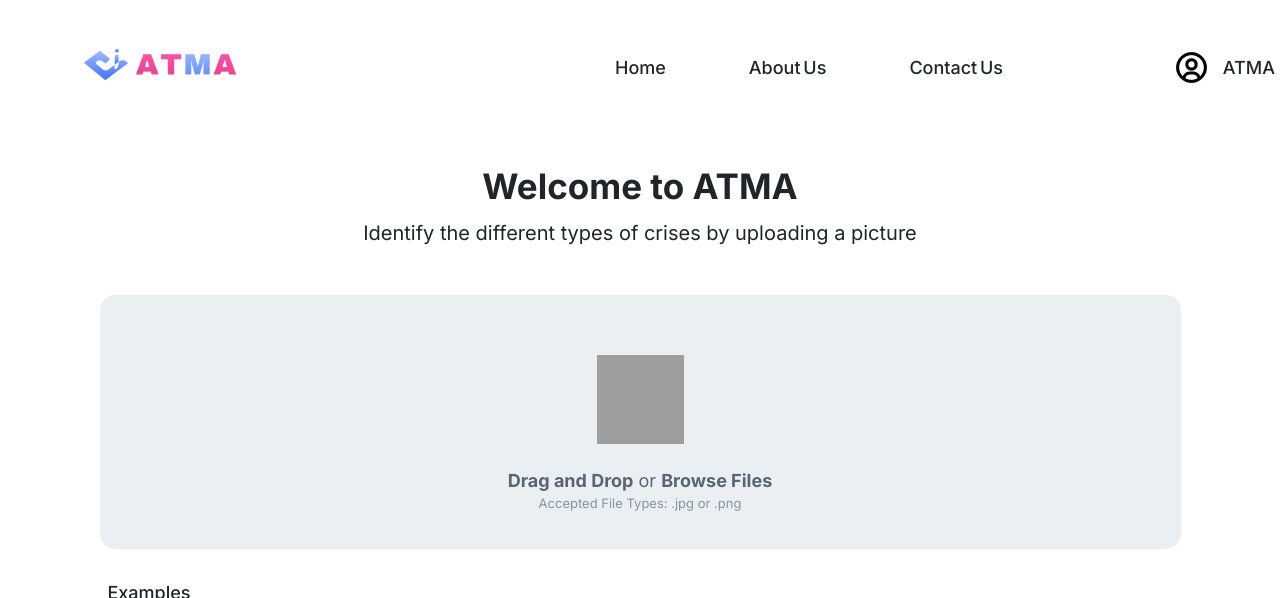
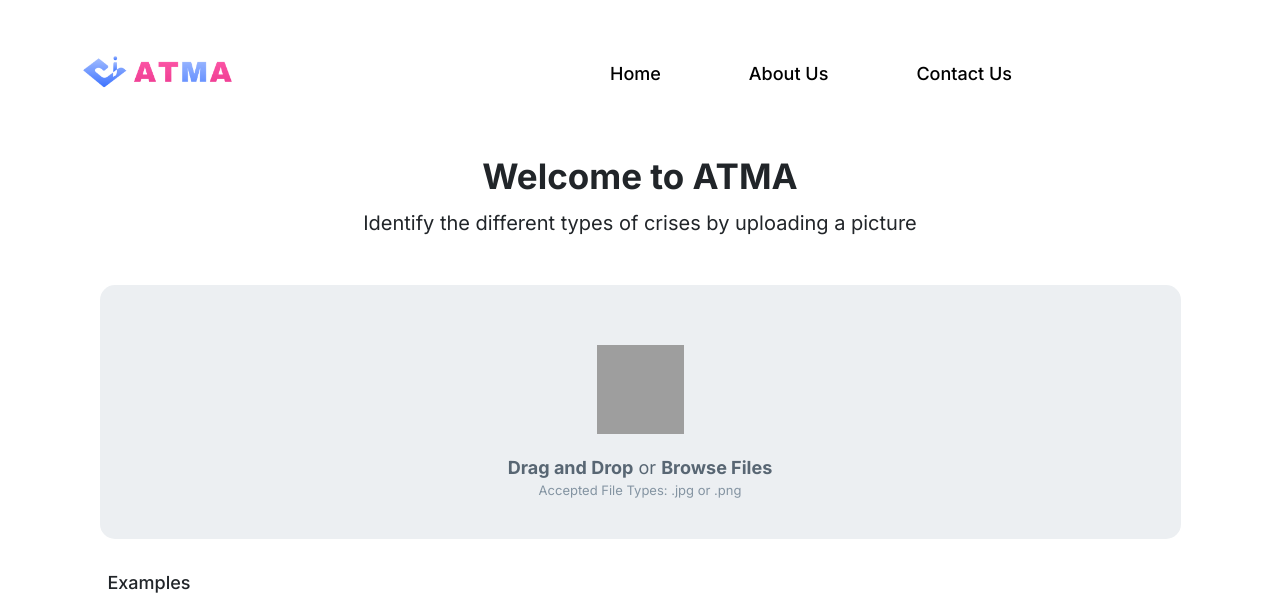
Before and after one commit to Sigmahs/911webdevrepo, a Django app: page / in a window 1280 px wide. Shown: the top 598 px of the page. Run offline with Django 3.2, Linux system fonts and the light colour scheme; a user stored in the database is signed in; data comes from the database, SQL or seed files in the repository; some libraries are stand-ins or nearby versions; grey boxes are pictures that could not be loaded.

Commit message:
changed navigation html and added some hovering features

```diff
--- a/emotions/templates/emotions/home.html
+++ b/emotions/templates/emotions/home.html
@@ -20,7 +20,6 @@
   <script type="text/javascript" src="{% static "js/homepage.js" %}"></script>
   <link rel="preconnect" href="https://fonts.gstatic.com">
   <link href="https://fonts.googleapis.com/css2?family=Inter:wght@400;500;700&display=swap" rel="stylesheet">
-  <link rel="stylesheet" href="{% static "css/navbar.css"%}"/>
   <script src="https://cdn.plot.ly/plotly-latest.min.js"></script>
 
   <!-- Styling for the the interaction page -->
@@ -57,23 +56,213 @@
       color: #828282;
       font-weight:300;
     }
+    /*
+    .nav-bar {
+      width: 100vw;
+      height: 120px;
+      background-color: #ffffff;
+      display: inline-flex;
+      padding-top: 12px;
+    }
+    */
+
+    #home-logo {
+      width: 210px;
+    }
+
+    nav {
+      display: block;
+      width: 100%;
+      margin: 0;
+    }
+
+    nav ul {
+
+      height: 110px;
+      background-color: #ffffff;
+      overflow: hidden;
+      margin: 0;
+      padding: 0;
+    }
+
+    ul.nav-items li {
+      list-style: none;
+      float: left;
+
+    }
+
+    li.nav-text a {
+      display: block;
+      text-decoration: none;
+      min-height: 16px;
+      text-align: center;
+      margin-top: 60px;
+      margin-right: 88px;
+      font-family: Inter;
+      font-size: 18px;
+      font-weight: 500;
+      color: #000000;
+      border-radius: 2px;
+      border-bottom: 3px solid #ffffff;
+      box-shadow: 0 2px 0 0 #ffffff;
+      transition: border-bottom 0.3s;
+    }
+
+      li.nav-text a:hover {
+          text-decoration: none;
+      color: #000000;
+      border-bottom: 3px solid #3d73ff;
+      padding-bottom: auto;
+      transition: border-bottom 0.4s;
+
+      }
+
+    li#nav-logo{
+      margin: 20px 350px 0 50px;
+    }
+
+
+      /*
+    a {
+      color: #000000;
+      border-radius: 2px;
+      border-bottom: 3px solid #ffffff;
+      box-shadow: 0 2px 0 0 #ffffff;
+      transition: border-bottom 0.3s;
+    }
+
+    a:hover {
+      text-decoration: none;
+      color: #000000;
+      border-bottom: 3px solid #3d73ff;
+      transition: border-bottom 0.4s;
+    }
+
+    a:active {
+
+    }
+    */
+    #log-button {
+      width: 124px;
+      height: 35px;
+      padding: 5px 25px 13px 42px;
+      margin: 55px 0 0 95px;
+      border-radius: 100px;
+      border-color: #ffffff;
+      background-color: #3d73ff;
+      color: #ffffff;
+      font-size: 16px;
+      font-family: Inter;
+      font-weight: 500;
+    }
+
+    #log-button:hover {
+      text-decoration: underline white;
+      cursor: pointer;
+    }
+
+    .welcome-text {
+      width: 1261px;
+      height: 120px;
+      text-align: center;
+      font-family: Inter;
+      font-stretch: normal;
+      letter-spacing: normal;
+      line-height; normal;
+      margin-top: 40px;
+      margin-bottom: 15px;
+    }
+
+    #welcome-atma {
+      font-size: 35px;
+      font-weight: bold;
+    }
+    #welcome-info {
+      font-size: 20px;
+      font-weight: normal;
+      margin-top: 5px;
+    }
+
+    .upload-rect {
+      width:1081px;
+      height:254px;
+      margin: auto;
+      border-radius: 15px;
+      background-color: #eceff2;
+      text-align: center;
+      font-family: Inter;
+    }
+
+
+    #cloud-image {
+      width: 87px;
+      height: 89px;
+      margin-top: 60px;
+    }
+
+    #upload-drag {
+      margin-top: 20px;
+      font-size: 18px;
+      color: #586673;
+    }
+
+    #upload-image {
+      font-size: 13px;
+      color: #8494a2;
+    }
+
+    .upload-text {
+      display: table;
+      margin: auto;
+    }
+
+    .upload-text:hover {
+      text-decoration: underline #586673;
+      cursor: pointer;
+    }
+
+    .example-rect {
+      width: 1081px;
+      height: 200px;
+      margin: auto;
+    }
+
+    #example-text {
+      text-align: left;
+      font-weight: 500;
+      font-size:18px;
+      font-family: Inter;
+      margin: 30px 0 5px 8px;
+    }
+
+    .example-images {
+      width: 181px;
+      height: 124px;
+      border-radius: 20px;
+      margin-right: 39px;
+    }
+
+    #example-last {
+      margin-right: 0;
+    }
   </style>
   {% endblock %}
 </head>
 
 {% block content %}
 
-<nav class="navigation-bar;" style="width: 100vw; height: 120px; background-color: #ffffff; display: inline-flex; font-style: normal; font-family: Inter; font-weight: 500; font-size: 18px; line-height: normal; font-stretch: normal; letter-spacing: 0; word-spacing: -2px; padding-top: 12px;">
+<body>
+  <nav class="nav-bar">
 
-    <div class="ATMA-home">
-      <img src="{% static "img/Logo_transparentBG.png"%}" style="width: 215px; height: 100px; margin-left: 50px;">
-      </div>
-    <div style="margin: 45px 0 0 350px; "><a>Home</a></div>
-    <div style="margin: 45px 0 0 83px; "><a>About Us</a></div>
-    <div style="margin: 45px 0 0 83px;"><a>Contact Us</a></div>
-    <!--<div class="login-button" style="width: 124px; height: 35px; margin: 39px 0 0 178px; padding: 7px 25px 13px 42px; border-radius: 100px; background-color: #3d73ff; color: #ffffff; font-size: 16px; font-family: Inter; font-weight: 500;">Login</div>-->
-    <div style="margin: 37px 0 0 170px; width: 30.8px; height: 30.8px;"><img src="{% static "img/icon_account.png"%}"></div>
-    <div style="margin: 45px 0 0 19px;">ATMA</div>
+    <ul class="nav-items">
+      <li id="nav-logo"><a href="/"><img src="{% static "img/Logo_transparentBG.png"%}" id="home-logo"></a></li>
+      <li class="nav-text"><a href="/">Home</a></li>
+      <li class="nav-text"><a href="http://www.ipmdinc.com/">About Us</a></li>
+      <li class="nav-text"><a href="http://www.ipmdinc.com/about-us.html">Contact Us</a></li>
+      <li id="log-button">Login</li>
+    <!--<div style="margin: 37px 0 0 170px; width: 30.8px; height: 30.8px;"><img src="{% static "img/icon_account.png"%}"></div>
+      <div style="margin: 45px 0 0 19px;">ATMA</div>-->
+    </ul>
   </nav>
   {% if firstTime %}
 
@@ -134,29 +323,24 @@
   style = "width: 85vw;
   margin-top: 0vh;">
 
+  <div class="row">
+    <div class="welcome-text">
+      <div id="welcome-atma">Welcome to ATMA</div>
+      <div id="welcome-info"> Identify the different types of crises by uploading a picture</div>
+    </div>
+    <div class="upload-rect">
+      <img src="{% static "img/icon_cloud.png"%}" id="cloud-image">
+      <div class="upload-text" id="upload-drag"> <b>Drag and Drop</b> or <b>Browse Files</b></div>
+      <div class="upload-text" id="upload-image"> Accepted File Types: .jpg or .png</div>
+    </div>
+    <div class="example-rect">
+      <div id="example-text">Examples</div>
+      <img src="{% static "img/samplephoto_01.jpg"%}" class="example-images">
+      <img src="{% static "img/samplephoto_02.jpg"%}" class="example-images">
+      <img src="{% static "img/samplephoto_03.jpg"%}" class="example-images">
+      <img src="{% static "img/samplephoto_04.jpg"%}" class="example-images">
+      <img src="{% static "img/samplephoto_05.jpg"%}" class="example-images" id="example-last">
 
-
-
-      <div class="row">
-        <div class="welcome" style="width: 1261px; height: 120px; text-align: center; font-family: Inter; font-stretch: normal; letter-spacing: normal; line-height; normal; margin-top: 40px; margin-bottom: 15px;">
-            <div style="font-size: 35px; font-weight: bold; ">Welcome to ATMA</div>
-          <div style="font-size: 20px; font-weight: normal; margin-top: 5px;"> Identify the different types of crises by uploading a picture</div>
-
-        </div>
-        <div class="upload-rect" style="width:1081px; height:254px; margin: auto; border-radius: 15px; background-color: #eceff2; text-align: center;">
-            <img src="{% static "img/icon_cloud.png"%}" style="width: 87px; height: 89px; margin-top: 60px;">
-            <div class="upload-text" style="margin-top: 23px; text-align:center; font-size: 18px; font-family: Inter; color: #586673;"> <b>Drag and Drop</b> or <b>Browse Files</b></div>
-            <div style = "text-align: center; font-size: 13px; font-family:Inter; color: #8494a2;"> Accepted File Types: .jpg or .png</div>
-        </div>
-        <div class="example-display" style="width: 1081px; height: 200px; margin: auto;">
-            <div class="example-text" style="text-align: left; font-weight: 500; font-size:18px; font-family: Inter; margin: 30px 0 0 8px; margin-bottom: 5px;">Examples</div>
-            <div class="example-images" style = "text-align: center;">
-                <img src="{% static "img/samplephoto_01.jpg"%}" style="width: 181px; height: 124px; border-radius: 20px; margin-right: 39px;">
-                <img src="{% static "img/samplephoto_02.jpg"%}" style="width: 181px; height: 124px; border-radius: 20px; margin-right: 39px;">
-                <img src="{% static "img/samplephoto_03.jpg"%}" style="width: 181px; height: 124px; border-radius: 20px; margin-right: 39px;">
-                <img src="{% static "img/samplephoto_04.jpg"%}" style="width: 181px; height: 124px; border-radius: 20px; margin-right: 39px;">
-                <img src="{% static "img/samplephoto_05.jpg"%}" style="width: 181px; height: 124px; border-radius: 20px;">
-            </div>
     </div>
 
 
```
Lines whose indentation alone changed are shown as unchanged.
